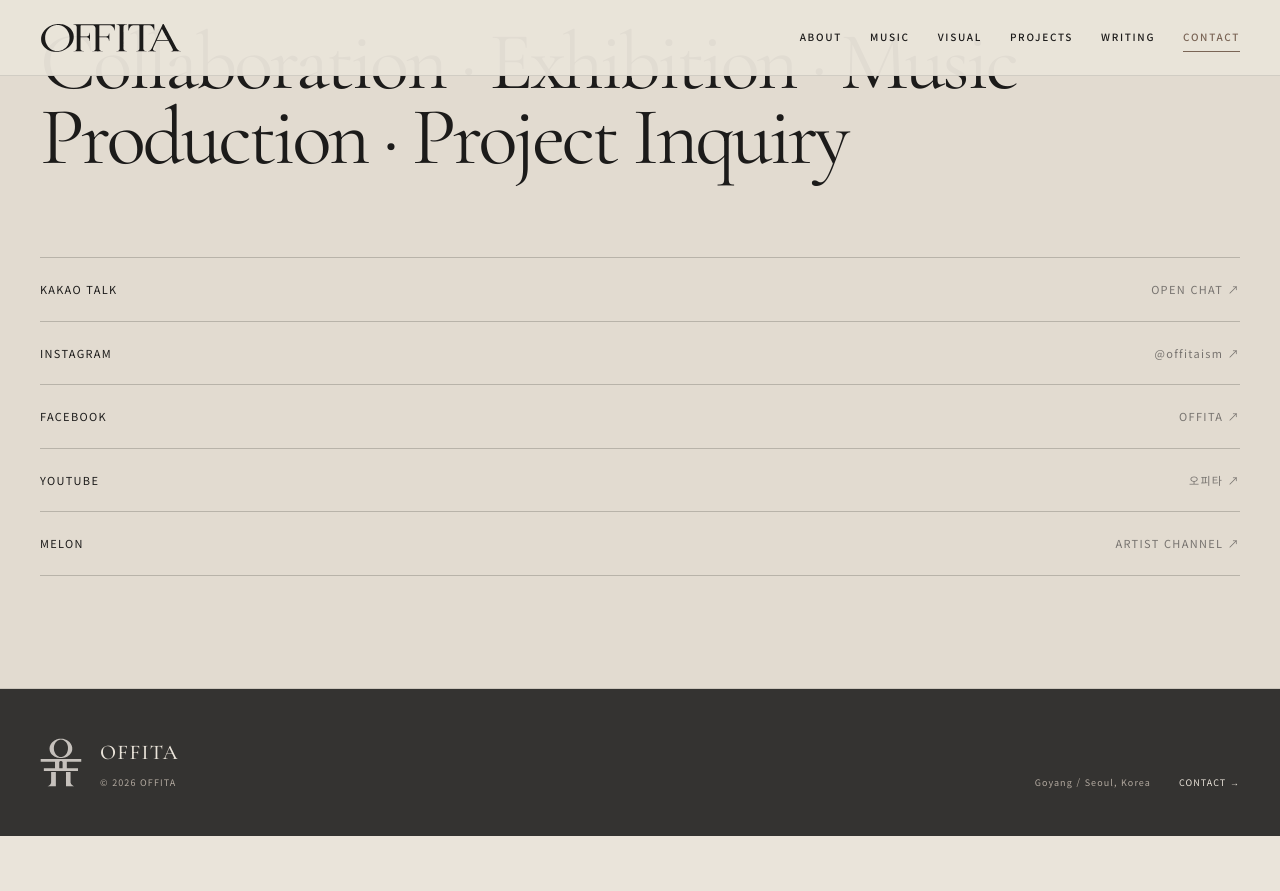
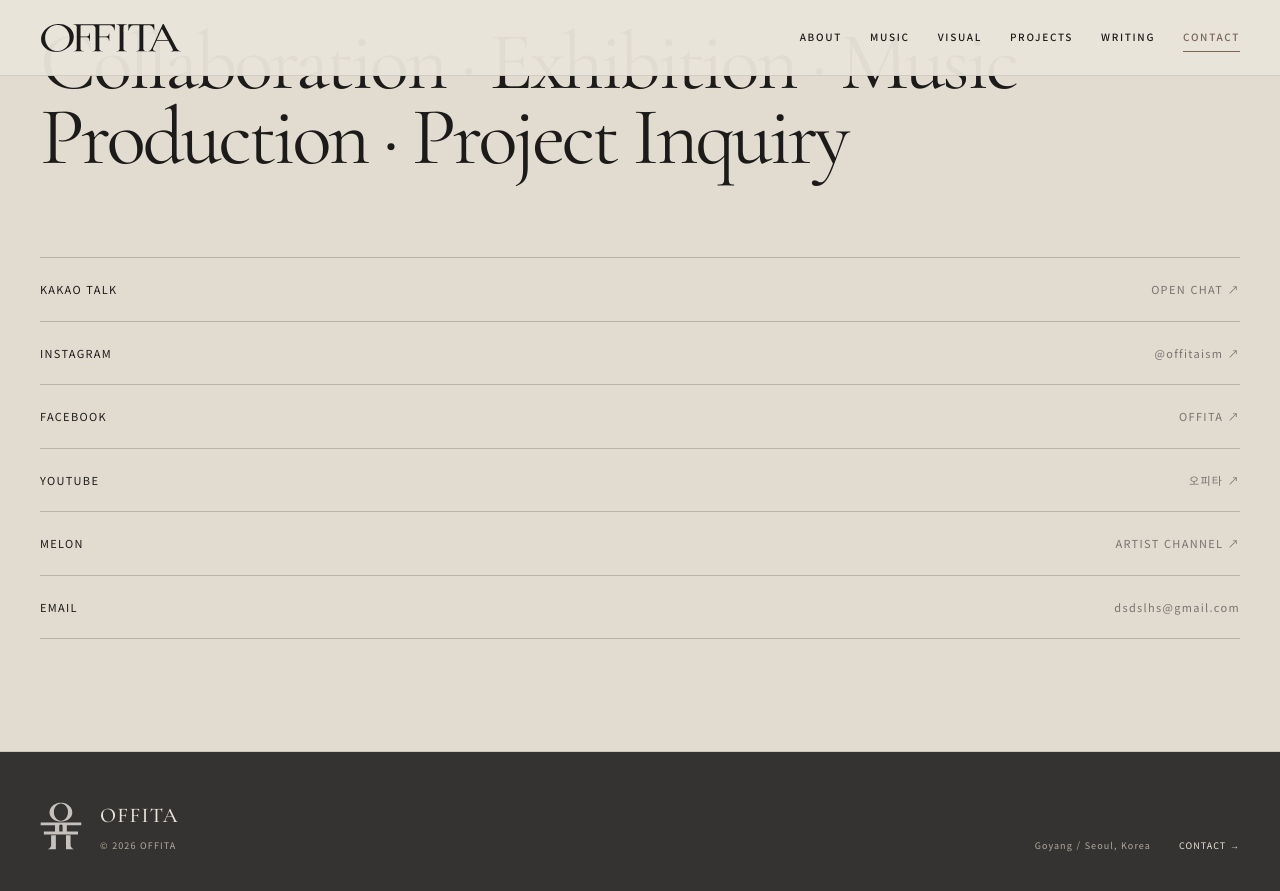
Before and after one commit to offitaamor/offitaamor.github.io, a Jekyll site: the page built from contact/index.html, in a window 1280 px wide and 900 px high, scrolled down 674 px. Shown: the top 891 px of the window. Built offline with Jekyll 4.4.1, drawn with Linux system fonts in a browser that asks for light colours; before the commit the page ends 1510 px from its top, so only the background shows below that.

Commit message:
Add contact email

```diff
--- a/_data/site.yml
+++ b/_data/site.yml
@@ -2,7 +2,7 @@
 tagline_en: "Sound, image, place & narrative."
 tagline_ko: "음악과 이미지, 장소와 사람의 이야기를 여러 매체로 기록하고 연결합니다."
 location: "Goyang / Seoul, Korea"
-email: ""
+email: "dsdslhs@gmail.com"
 kakao: "https://open.kakao.com/o/sw0U44nd"
 instagram: "https://www.instagram.com/offitaism/"
 facebook: "https://www.facebook.com/offitaamon"
```
